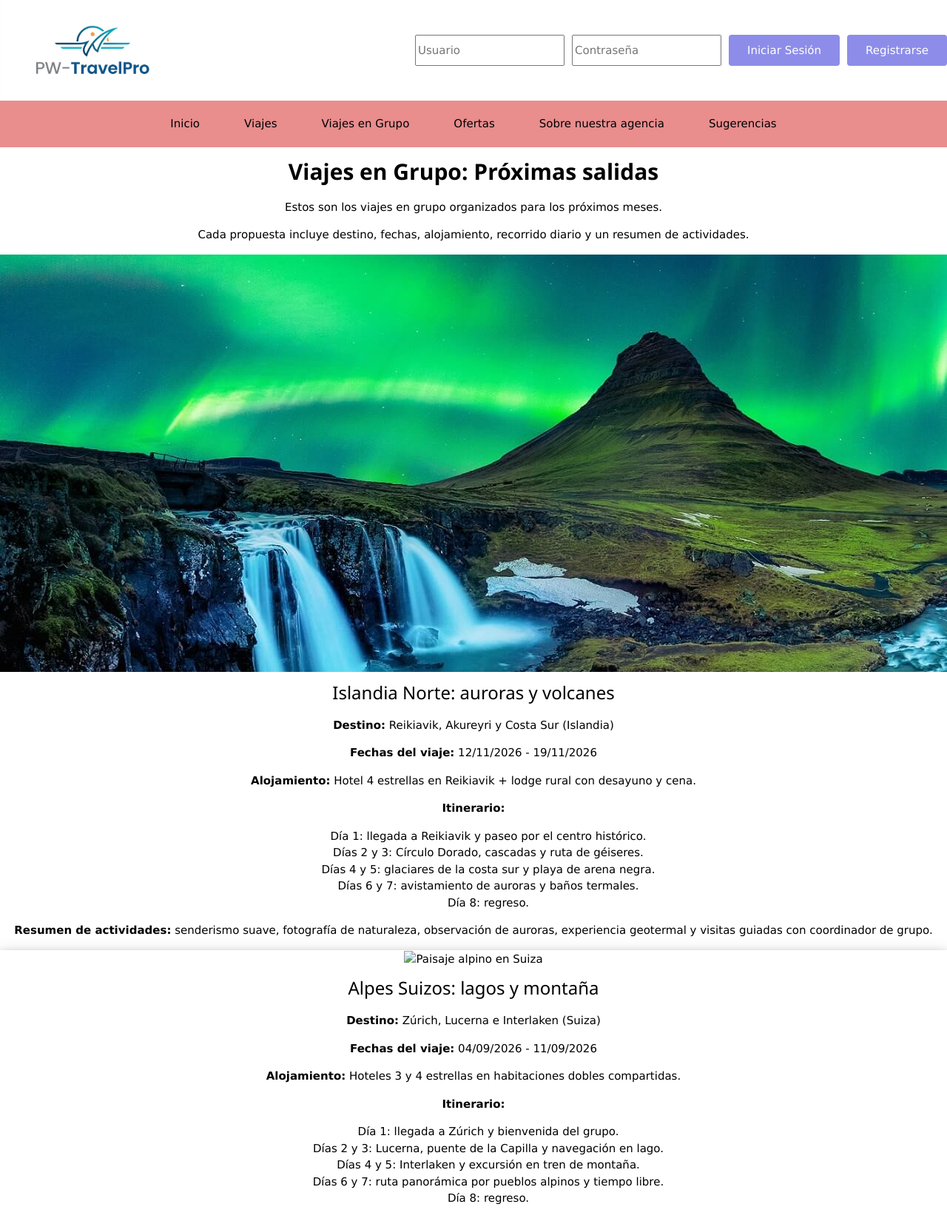
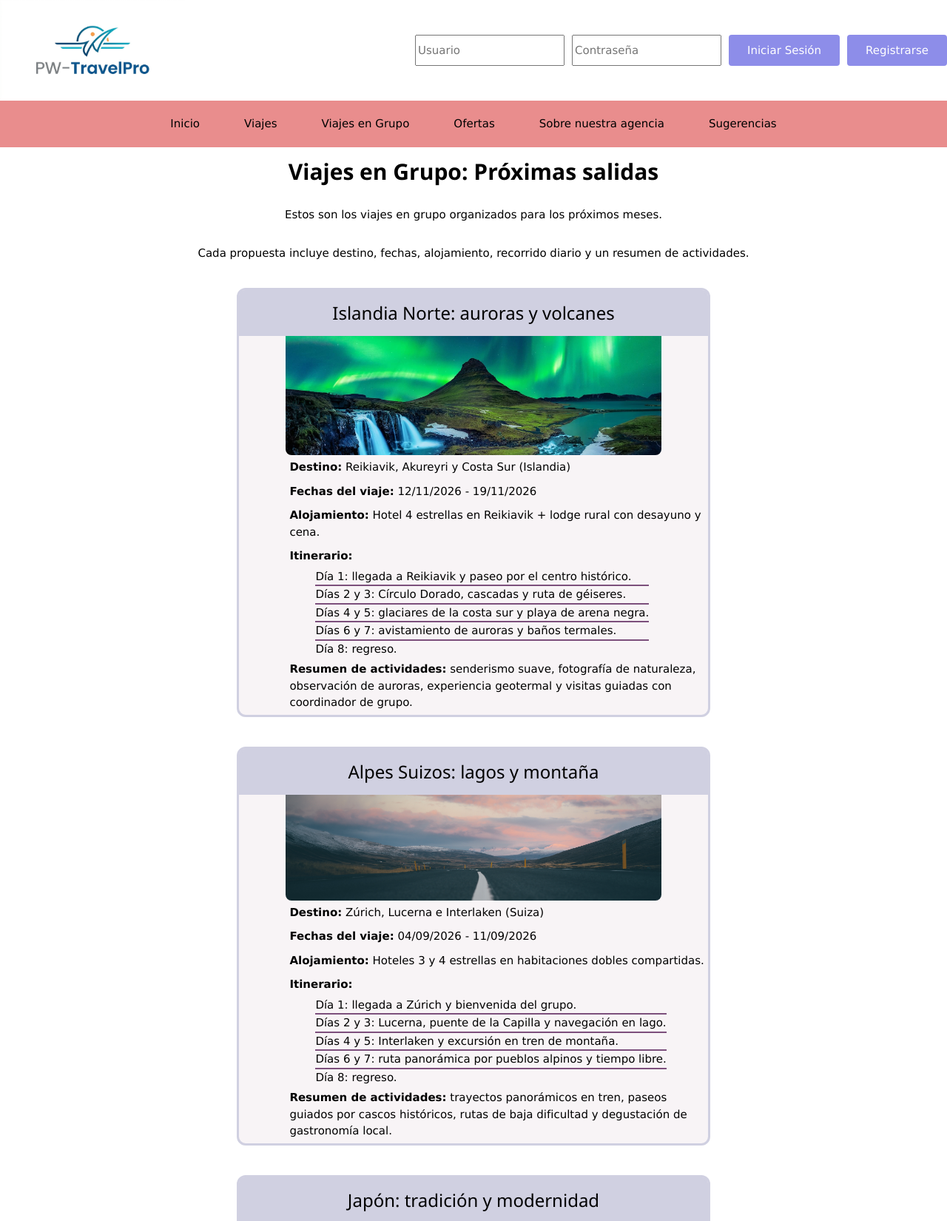
Before and after one commit to FabriConde/PW, a PHP site: page /viajes_grupo.html in a window 1280 px wide; the page is wider, and only the part inside the window is pictured. Shown: the top 1650 px of that part at 74% size. Run offline with PHP 8.4, Linux system fonts and the light colour scheme.

Commit message:
viajes grupo
Co-authored-by: Copilot <copilot@github.com>

```diff
--- a/P1/P1_Entrega/css/styles.css
+++ b/P1/P1_Entrega/css/styles.css
@@ -348,7 +348,53 @@ h2 {
 
 
 /* Estilos para la sección de VIAJES EN GRUPO */
+.viajes-grupo {
+    display: flex;
+    flex-direction: column;
+    justify-content: center;
+    align-items: center;
+}
 
+.tarjeta-viaje-grupo {
+    width: 50%;
+    border: 3px solid #d0d0e1;
+    border-radius: 12px;
+    margin: 20px;
+    background-color: #f8f4f6;
+}
+
+.tarjeta-viaje-grupo header {
+    border: 3px solid #d0d0e1;
+    border-radius: 8px 8px 0 0;
+    background-color: #d0d0e1;
+}
+
+.tarjeta-viaje-grupo img {
+    width: 80%;
+    height: auto;
+    border-radius: 0  0 8px 8px;
+}
+
+.info-viaje-grupo {
+    margin-left: 10%;
+    display: flex;
+    flex-direction: column;
+    align-items: flex-start;
+    text-align: left;
+}
+
+.texto-viajes-grupo {
+    padding: 5px;
+    margin: 0;
+}
+.tarjeta-viaje-grupo ul {
+    margin: 0;
+}
+
+hr {
+    margin: 0;
+    border-top: 2px solid #7c4f7c;
+}
 
 /* Estilos para la sección de ALTA DE USUARIOS */
 
--- a/P1/P1_Entrega/viajes.html
+++ b/P1/P1_Entrega/viajes.html
@@ -154,7 +154,7 @@
                 <a href="viajes2.html" class="w3-button w3-right">Siguiente &#10095;</a>
             </nav>
         </main>
-        <footer>
+        <footer style="margin-left:15%">
             <nav class="enlaces-section">
                 <a class="boton-enlace" href='contacto.html'>Contacto</a>
                 <a class="boton-enlace" href='docs/como_se_hizo.docx'>Como se hizo</a>
--- a/P1/P1_Entrega/viajes_grupo.html
+++ b/P1/P1_Entrega/viajes_grupo.html
@@ -31,71 +31,79 @@
                 </ul>
             </nav>
         </header>
-        <main class="viajes-grupo-main">
-            <section>
+        <main class="viajes-grupo">
             <h2>Viajes en Grupo: Próximas salidas</h2>
             <p>Estos son los viajes en grupo organizados para los próximos meses.</p>
             <p>Cada propuesta incluye destino, fechas, alojamiento, recorrido diario y un resumen de actividades.</p>
-            </section>
 
-            <section class="viajes-grupo-lista">
-                <article class="">
+            <article class="tarjeta-viaje-grupo">
+                <header><h3>Islandia Norte: auroras y volcanes</h3></header>
                 <img src="img/auroras-boreales-islandia.jpg" alt="Auroras boreales en Islandia" loading="lazy">
-                    <article class="viaje-grupo-contenido">
-                        <h3>Islandia Norte: auroras y volcanes</h3>
-                        <p><strong>Destino:</strong> Reikiavik, Akureyri y Costa Sur (Islandia)</p>
-                        <p><strong>Fechas del viaje:</strong> 12/11/2026 - 19/11/2026</p>
-                        <p><strong>Alojamiento:</strong> Hotel 4 estrellas en Reikiavik + lodge rural con desayuno y cena.</p>
-                        <p><strong>Itinerario:</strong></p>
+                <article class="info-viaje-grupo">
+                <p class="texto-viajes-grupo"><strong>Destino:</strong> Reikiavik, Akureyri y Costa Sur (Islandia)</p>
+                <p class="texto-viajes-grupo"><strong>Fechas del viaje:</strong> 12/11/2026 - 19/11/2026</p>
+                <p class="texto-viajes-grupo"><strong>Alojamiento:</strong> Hotel 4 estrellas en Reikiavik + lodge rural con desayuno y cena.</p>
+                <p class="texto-viajes-grupo"><strong>Itinerario:</strong></p>
                 <ul>
                     <li>Día 1: llegada a Reikiavik y paseo por el centro histórico.</li>
+                    <li><hr></li>
                     <li>Días 2 y 3: Círculo Dorado, cascadas y ruta de géiseres.</li>
+                    <li><hr></li>
                     <li>Días 4 y 5: glaciares de la costa sur y playa de arena negra.</li>
+                    <li><hr></li>
                     <li>Días 6 y 7: avistamiento de auroras y baños termales.</li>
+                    <li><hr></li>
                     <li>Día 8: regreso.</li>
                 </ul>
-                        <p><strong>Resumen de actividades:</strong> senderismo suave, fotografía de naturaleza, observación de auroras, experiencia geotermal y visitas guiadas con coordinador de grupo.</p>
+                <p class="texto-viajes-grupo"><strong>Resumen de actividades:</strong> senderismo suave, fotografía de naturaleza, observación de auroras, experiencia geotermal y visitas guiadas con coordinador de grupo.</p>
                 </article>
             </article>
 
-                <article class="w3-card-4 viaje-grupo-card">
-                    <img src="" alt="Paisaje alpino en Suiza" loading="lazy">
-                    <article class="viaje-grupo-contenido">
-                        <h3>Alpes Suizos: lagos y montaña</h3>
-                        <p><strong>Destino:</strong> Zúrich, Lucerna e Interlaken (Suiza)</p>
-                        <p><strong>Fechas del viaje:</strong> 04/09/2026 - 11/09/2026</p>
-                        <p><strong>Alojamiento:</strong> Hoteles 3 y 4 estrellas en habitaciones dobles compartidas.</p>
-                        <p><strong>Itinerario:</strong></p>
+            <article class="tarjeta-viaje-grupo">
+                <header><h3>Alpes Suizos: lagos y montaña</h3></header>
+                <img src="img/portada.jpg" alt="Lago de los Cuatro Cantones en Suiza" loading="lazy">
+                <article class="info-viaje-grupo">
+                <p class="texto-viajes-grupo"><strong>Destino:</strong> Zúrich, Lucerna e Interlaken (Suiza)</p>
+                <p class="texto-viajes-grupo"><strong>Fechas del viaje:</strong> 04/09/2026 - 11/09/2026</p>
+                <p class="texto-viajes-grupo"><strong>Alojamiento:</strong> Hoteles 3 y 4 estrellas en habitaciones dobles compartidas.</p>
+                <p class="texto-viajes-grupo"><strong>Itinerario:</strong></p>
                 <ul>
                     <li>Día 1: llegada a Zúrich y bienvenida del grupo.</li>
+                    <li><hr></li>
                     <li>Días 2 y 3: Lucerna, puente de la Capilla y navegación en lago.</li>
+                    <li><hr></li>
                     <li>Días 4 y 5: Interlaken y excursión en tren de montaña.</li>
+                    <li><hr></li>
                     <li>Días 6 y 7: ruta panorámica por pueblos alpinos y tiempo libre.</li>
+                    <li><hr></li>
                     <li>Día 8: regreso.</li>
                 </ul>
-                        <p><strong>Resumen de actividades:</strong> trayectos panorámicos en tren, paseos guiados por cascos históricos, rutas de baja dificultad y degustación de gastronomía local.</p>
+                <p class="texto-viajes-grupo"><strong>Resumen de actividades:</strong> trayectos panorámicos en tren, paseos guiados por cascos históricos, rutas de baja dificultad y degustación de gastronomía local.</p>
                 </article>
             </article>
 
-                <article class="w3-card-4 viaje-grupo-card">
-                    <img src="" alt="Templo tradicional en Kioto" loading="lazy">
-                    <article class="viaje-grupo-contenido">
-                        <h3>Japón: tradición y modernidad</h3>
-                        <p><strong>Destino:</strong> Tokio, Kioto y Nara (Japón)</p>
-                        <p><strong>Fechas del viaje:</strong> 17/10/2026 - 27/10/2026</p>
-                        <p><strong>Alojamiento:</strong> Hotel céntrico en Tokio + ryokan tradicional en Kioto.</p>
-                        <p><strong>Itinerario:</strong></p>
+            <article class="tarjeta-viaje-grupo">
+                <header><h3>Japón: tradición y modernidad</h3></header>
+                <img src="img/banner.jpg" alt="Templo tradicional en Kioto" loading="lazy">
+                <article class="info-viaje-grupo">
+                <p class="texto-viajes-grupo"><strong>Destino:</strong> Tokio, Kioto y Nara (Japón)</p>
+                <p class="texto-viajes-grupo"><strong>Fechas del viaje:</strong> 17/10/2026 - 27/10/2026</p>
+                <p class="texto-viajes-grupo"><strong>Alojamiento:</strong> Hotel céntrico en Tokio + ryokan tradicional en Kioto.</p>
+                <p class="texto-viajes-grupo"><strong>Itinerario:</strong></p>
                 <ul>
                     <li>Días 1 y 2: llegada a Tokio y recorrido por barrios emblemáticos.</li>
+                    <li><hr></li>
                     <li>Días 3 y 4: museos, mercados y templos urbanos.</li>
+                    <li><hr></li>
                     <li>Días 5 y 6: traslado en tren bala y visita a templos de Kioto.</li>
+                    <li><hr></li>
                     <li>Días 7 y 8: excursión a Nara y ceremonia del té.</li>
+                    <li><hr></li>
                     <li>Días 9 y 10: compras, actividades opcionales y regreso.</li>
                 </ul>
-                        <p><strong>Resumen de actividades:</strong> inmersión cultural, visitas guiadas en castellano, experiencias gastronómicas, desplazamientos en tren bala y tiempo libre supervisado para el grupo.</p>
+                <p class="texto-viajes-grupo"><strong>Resumen de actividades:</strong> inmersión cultural, visitas guiadas en castellano, experiencias gastronómicas, desplazamientos en tren bala y tiempo libre supervisado para el grupo.</p>
                 </article>
             </article>
-            </section>
         </main>
         <footer>
             <nav class="enlaces-footer">
```
Lines whose indentation alone changed are shown as unchanged.
